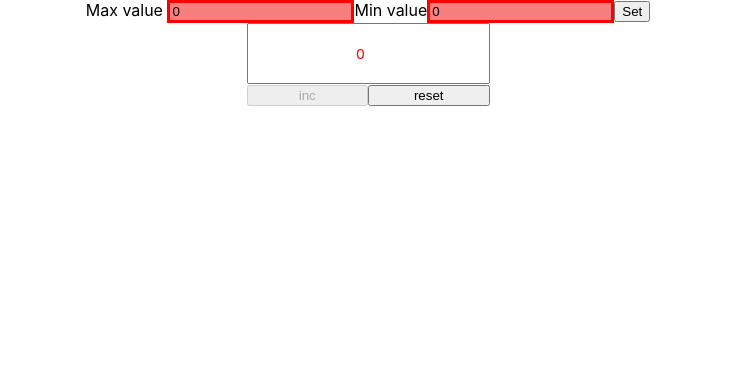
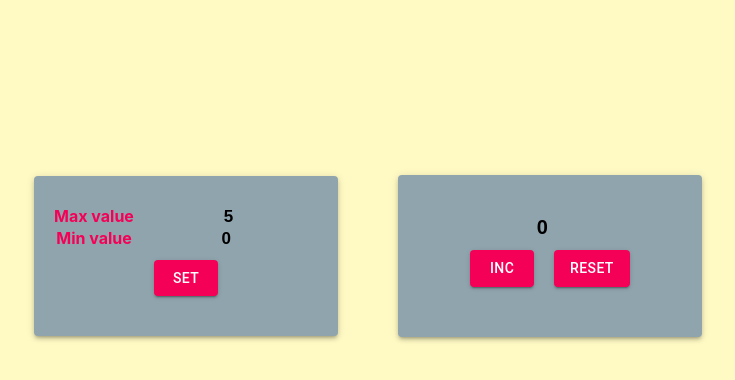
Before and after one commit to EuSet/counter, a React (Create React App) app: page / in a window 1280 px wide. Shown: the top 380 px of the page, without its empty margins (272-1007 px from the left). Built offline with nearby package versions, Linux system fonts and the light colour scheme.

Commit message:
added material ui

```diff
--- a/package.json
+++ b/package.json
@@ -4,6 +4,8 @@
   "private": true,
   "homepage": "https://euset.github.io/counter",
   "dependencies": {
+    "@material-ui/core": "^4.11.3",
+    "@material-ui/icons": "^4.11.2",
     "@testing-library/jest-dom": "^5.11.4",
     "@testing-library/react": "^11.1.0",
     "@testing-library/user-event": "^12.1.10",
--- a/src/App.css
+++ b/src/App.css
@@ -1,5 +1,9 @@
+body{
+  background-color: #fff9c4;
+}
 .App {
   text-align: center;
+  height: 1024px;
 }
 .error{
   color: red;
--- a/src/App.tsx
+++ b/src/App.tsx
@@ -1,13 +1,15 @@
 import React, {useEffect, useState} from 'react';
 import './App.css';
 import {Counter} from "./Counter";
+import {Settings} from "./Settings";
+import {Grid, Paper} from "@material-ui/core";
 
 
 function App() {
+    const [startValue, setStartValue] = useState<number>(0)
     const [value, setValue] = useState<number>(0)
-    const [startValue, setStartValue] = useState<number>(0)
-    const [maxInputValue, setMaxInputValue] = useState<number>(0)
-    const [maxValue, setMaxValue] = useState<number>(0)
+    const [maxValue, setMaxValue] = useState<number>(5)
+    const [maxInputValue, setMaxInputValue] = useState<number>(maxValue)
     const [typeValue, setTypeValue] = useState<boolean>(false)
 
     useEffect(() => {
@@ -27,14 +29,14 @@ function App() {
     const buttonResetFunction = () => {
         setValue(startValue)
     }
-    const addStartValue = (e:React.ChangeEvent<HTMLInputElement>) => {
+    const addStartValue = (e: React.ChangeEvent<HTMLInputElement>) => {
         setStartValue(e.currentTarget.valueAsNumber)
         setTypeValue(true)
-        if(e.currentTarget.valueAsNumber < 0){
+        if (e.currentTarget.valueAsNumber < 0) {
             setMaxInputValue(value)
         }
     }
-    const addMaxValue = (e:React.ChangeEvent<HTMLInputElement>) => {
+    const addMaxValue = (e: React.ChangeEvent<HTMLInputElement>) => {
         setMaxValue(e.currentTarget.valueAsNumber)
         setTypeValue(true)
     }
@@ -46,14 +48,15 @@ function App() {
 
     return (
         <div className="App">
-            <div>
-                <span>Max value</span> <input className={maxValue <= startValue ? 'errorInput' : ''} value={maxValue} onChange={addMaxValue} type="number"/>
-                <span>Min value</span><input className={startValue <= maxValue ? 'errorInput' : ''} value={startValue} onChange={addStartValue} type='number' />
-                <button
-                    disabled={startValue < 0}
-                    onClick={buttonOnClick}>Set
-                </button>
-            </div>
+            <Grid justify={'center'} alignItems={'center'} style={{height:'512px'}} container>
+                <Paper style={{ padding:'30px 0', margin:'30px', backgroundColor:'#90a4ae'}} elevation={3}>
+                <Grid item>
+                    <Settings maxValue={maxValue} startValue={startValue} addMaxValue={addMaxValue}
+                              addStartValue={addStartValue} buttonOnClick={buttonOnClick} value={value}/>
+                </Grid>
+                </Paper>
+                <Paper style={{ padding:'40px 0', margin:'30px', backgroundColor:'#90a4ae'}} elevation={3}>
+                <Grid item>
                     <Counter
                         maxInputValue={maxInputValue}
                         maxValue={maxValue}
@@ -64,7 +67,12 @@ function App() {
                         startValue={startValue}
                         typeValue={typeValue}
                     />
+                </Grid>
+                </Paper>
+            </Grid>
         </div>
+
+
     );
 }
 
--- /dev/null
+++ b/src/Counter.module.css
@@ -0,0 +1,30 @@
+.containerStyle {
+    display: inline-block
+}
+.inputStyle {
+    width: 300px;
+    text-align: center;
+    font-weight: bold;
+    font-size: 30px;
+    border: 0;
+    background-color: #90a4ae;
+}
+.inputTextStyle{
+    width: 300px;
+    text-align: center;
+    color: black;
+    border: 0;
+    font-size: 20px;
+    font-weight: bold;
+    background-color: #90a4ae;
+}
+.inputErrorStyle {
+    width: 300px;
+    text-align: center;
+    color: red;
+    border: 0;
+    font-size: 20px;
+    font-weight: bold;
+    background-color: #90a4ae;
+
+}
--- a/src/Counter.tsx
+++ b/src/Counter.tsx
@@ -1,5 +1,6 @@
 import React from 'react';
 import {UniversalButton} from "./UniversalButton";
+import c from './Counter.module.css'
 
 type PropsType = {
     value: number
@@ -11,35 +12,24 @@ type PropsType = {
     buttonResetFunction: () => void
     typeValue:boolean
 }
-const inputStyle = {
-    padding: '20px',
-    textAlign: 'center' as 'center'
-}
-const inputErrorStyle = {
-    padding: '20px',
-    textAlign: 'center' as 'center',
-    color:'red',
-    fontSize: '15px'
-}
-const containerStyle = {
-    display: 'inline-block'
-}
 
 export const Counter = (props: PropsType) => {
-    const inputValue = props.typeValue  ? props.maxValue <= props.startValue || props.startValue <= props.maxValue ? 'incorrect value!' : 'enter values and press set' : props.value
-    return <div style={containerStyle}>
+    const valueCondition = props.maxValue <= props.startValue || props.startValue < 0
+    const inputValue = props.typeValue  ? valueCondition ? 'incorrect value!' : 'enter values and press set' : props.value
+    return <div className={c.containerStyle}>
         <div>
-            <input style={props.maxValue <= props.startValue || props.startValue <= props.maxValue ? inputErrorStyle : inputStyle} value={inputValue}
+            <input style={props.maxValue === props.value ? {color:'#F50057'} : {}} className={valueCondition ? c.inputErrorStyle : c.inputTextStyle} value={inputValue}
                    type={props.typeValue ? "text" : "number"}/>
         </div>
         <div>
             <UniversalButton
                 value={props.value}
                 title={'inc'}
-                disabled={props.value === props.maxInputValue}
+                disabled={props.value === props.maxInputValue || props.typeValue}
                 universalFunction={props.buttonIncFunction}
             />
             <UniversalButton
+                disabled={props.typeValue}
                 value={props.value}
                 title={'reset'}
                 universalFunction={props.buttonResetFunction}
--- /dev/null
+++ b/src/Settings.module.css
@@ -0,0 +1,19 @@
+.inputTextStyle{
+    width: 200px;
+    text-align: center;
+    color: black;
+    border: 0;
+    font-size: 17px;
+    font-weight: bold;
+    background-color: #90a4ae;
+}
+.inputErrorStyle {
+    width: 200px;
+    text-align: center;
+    color: red;
+    border: 0;
+    font-size: 17px;
+    font-weight: bold;
+    background-color: #90a4ae;
+
+}
--- /dev/null
+++ b/src/Settings.tsx
@@ -0,0 +1,31 @@
+import React from 'react'
+import {UniversalButton} from "./UniversalButton";
+import s from './Settings.module.css'
+
+type PropsType = {
+    value:number,
+    maxValue: number,
+    startValue: number,
+    addMaxValue: (e: React.ChangeEvent<HTMLInputElement>) => void,
+    addStartValue: (e: React.ChangeEvent<HTMLInputElement>) => void,
+    buttonOnClick: () => void
+}
+const spanStyle: React.CSSProperties = {color:'#F50057', fontWeight:'bold',paddingLeft:'20px'}
+
+export const Settings = (props: PropsType) => {
+    return <div>
+        <div>
+            <span style={spanStyle}>Max value</span><input  className={props.maxValue <= props.startValue ?  s.inputErrorStyle : s.inputTextStyle}
+                                          value={props.maxValue} onChange={props.addMaxValue} type="number"/>
+        </div>
+        <div>
+            <span style={spanStyle}>Min value</span><input
+            className={props.startValue >= props.maxValue || props.startValue < 0 ? s.inputErrorStyle : s.inputTextStyle}
+            value={props.startValue} onChange={props.addStartValue} type='number'/>
+        </div>
+        <div>
+            <UniversalButton title={'Set'} disabled={props.maxValue <= props.startValue || props.startValue < 0}
+                             universalFunction={props.buttonOnClick}/>
+        </div>
+    </div>
+}
--- a/src/UniversalButton.tsx
+++ b/src/UniversalButton.tsx
@@ -1,18 +1,16 @@
 import React from 'react';
+import {Button} from "@material-ui/core";
 
 type PropsType = {
-    value:number
+    value?:number
     title:string
-    disabled?:boolean
+    disabled:boolean
     universalFunction:() => void
 
-}
-export const buttonStyle = {
-    width: '50%'
 }
 
 export const UniversalButton = (props:PropsType) => {
     return (
-        <button style={buttonStyle} disabled={props.disabled} onClick={() => {props.universalFunction()}}>{props.title}</button>
+        <Button style={{margin:'10px'}} variant="contained" color={'secondary'}  disabled={props.disabled} onClick={() => {props.universalFunction()}}>{props.title}</Button>
     )
 }
```
Also changed, not shown: 1 other file (tests, documents, lock files or other folders). Lines whose indentation alone changed are shown as unchanged.
